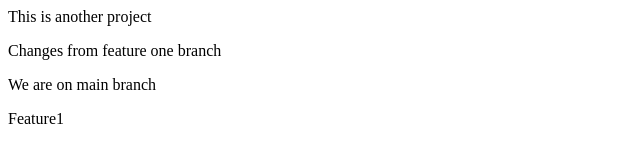
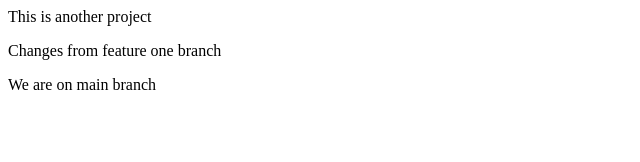
Before and after one commit to atharvlad93/Demo-project-repo-2, a plain HTML site: page index.html in a window 1280 px wide. Shown: the full height of the page, 0-640 px from the left. Drawn offline with Linux system fonts and the light colour scheme.

Commit message:
Revert "new changes"
This reverts commit b9694ba7b4715af70002a3217767661a5bf46c72.

```diff
--- a/index.html
+++ b/index.html
@@ -1,4 +1,3 @@
 <p>This is another project</p>
 <p>Changes from feature one branch</p>
 <p>We are on main branch</p>
-<P>Feature1</P>
```
